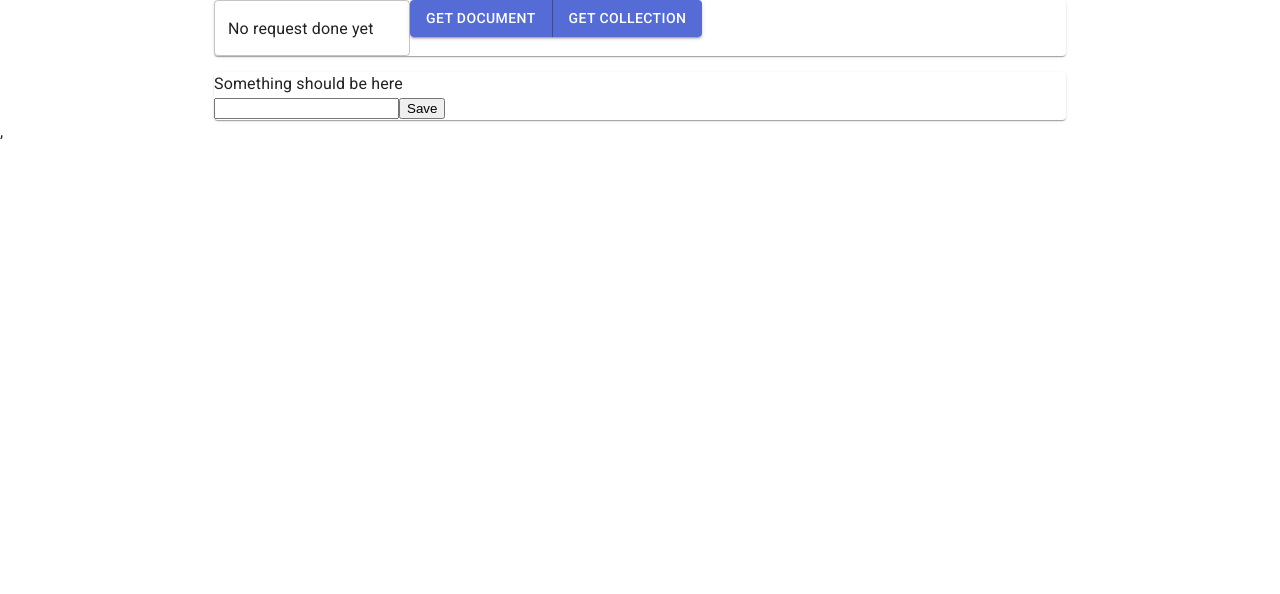
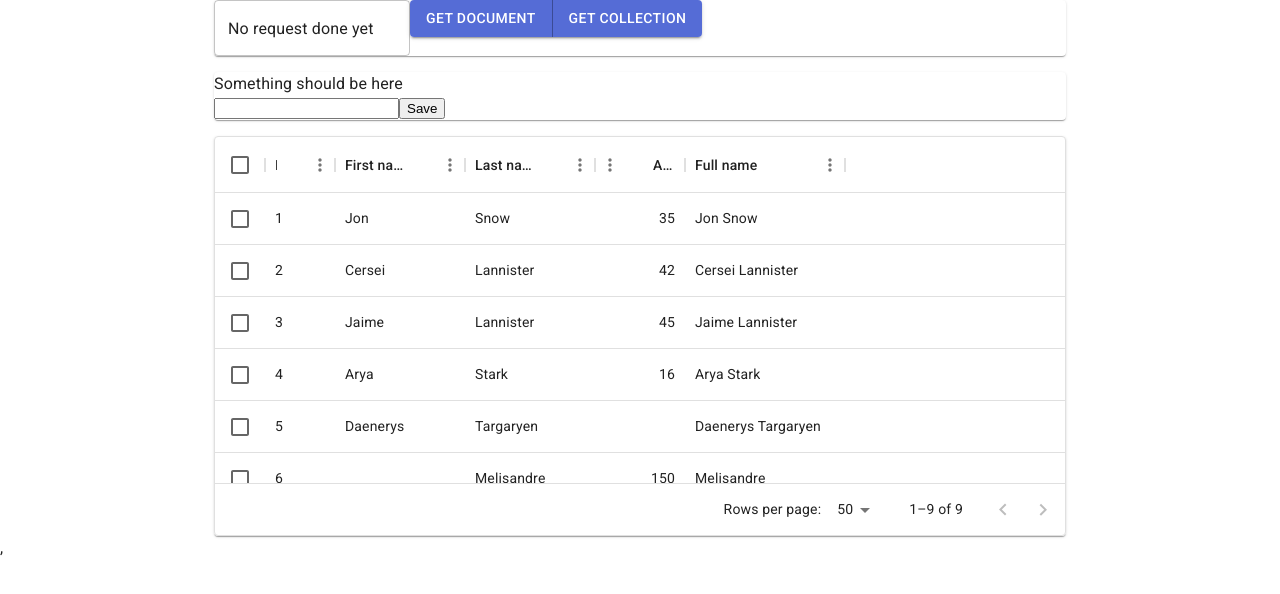
Before and after one commit to hnvlm/accounting-firebase, a React (Vite) app: page / in a window 1280 px wide. Shown: the top 594 px of the page. Built offline with nearby package versions, Linux system fonts and the light colour scheme.

Commit message:
Demo grid, add proptypes

```diff
--- a/package.json
+++ b/package.json
@@ -16,6 +16,7 @@
     "@mui/material": "^5.12.1",
     "@mui/x-data-grid": "^6.2.0",
     "firebase": "^9.21.0",
+    "prop-types": "^15.8.1",
     "react": "^18.2.0",
     "react-dom": "^18.2.0"
   },
--- a/src/App.jsx
+++ b/src/App.jsx
@@ -2,8 +2,9 @@
 import { handleSubmit } from './firebase/BasicOperations';
 import { getDocument, getCollection } from './firebase/Get';
 
-// Const and Data
+// Const and Components
 import { collections } from './const/FirebaseConsts';
+import CollectionGrid from './components/grids/CollectionGrid';
 
 // MUI
 import { styled } from '@mui/material/styles';
@@ -12,7 +13,6 @@
 import Paper from '@mui/material/Paper';
 import Grid from '@mui/material/Grid';
 import {Button, ButtonGroup, TextField}  from '@mui/material';
-import { DataGrid } from '@mui/x-data-grid';
 
 const Item = styled(Paper)(({ theme }) => ({
   backgroundColor: theme.palette.mode === 'dark' ? '#1A2027' : '#fff',
@@ -102,6 +102,12 @@
               </form>
             </Paper>
           </Grid>
+
+          <Grid item xs={12}>
+            <Paper>
+              <CollectionGrid collection={collections.test} />
+            </Paper>
+          </Grid>
         </Grid>
       </Box>
     </Container>
--- /dev/null
+++ b/src/components/grids/CollectionGrid.jsx
@@ -0,0 +1,60 @@
+import React from 'react'
+import { DataGrid } from '@mui/x-data-grid';
+import PropTypes from 'prop-types';
+
+const columns = [
+  { field: 'id', headerName: 'ID', width: 70 },
+  { field: 'firstName', headerName: 'First name', width: 130 },
+  { field: 'lastName', headerName: 'Last name', width: 130 },
+  {
+    field: 'age',
+    headerName: 'Age',
+    type: 'number',
+    width: 90,
+  },
+  {
+    field: 'fullName',
+    headerName: 'Full name',
+    description: 'This column has a value getter and is not sortable.',
+    sortable: false,
+    width: 160,
+    valueGetter: (params) =>
+      `${params.row.firstName || ''} ${params.row.lastName || ''}`,
+  },
+];
+
+const rows = [
+  { id: 1, lastName: 'Snow', firstName: 'Jon', age: 35 },
+  { id: 2, lastName: 'Lannister', firstName: 'Cersei', age: 42 },
+  { id: 3, lastName: 'Lannister', firstName: 'Jaime', age: 45 },
+  { id: 4, lastName: 'Stark', firstName: 'Arya', age: 16 },
+  { id: 5, lastName: 'Targaryen', firstName: 'Daenerys', age: null },
+  { id: 6, lastName: 'Melisandre', firstName: null, age: 150 },
+  { id: 7, lastName: 'Clifford', firstName: 'Ferrara', age: 44 },
+  { id: 8, lastName: 'Frances', firstName: 'Rossini', age: 36 },
+  { id: 9, lastName: 'Roxie', firstName: 'Harvey', age: 65 },
+];
+
+const CollectionGrid = ({collection, height }) => {
+  return (
+    <div style={{ height: height, width: '100%' }}>
+      <DataGrid
+        rows={rows}
+        columns={columns}
+        paginationModel={{ page: 0, pageSize: 50 }}
+        checkboxSelection
+      />
+    </div>
+  );
+};
+
+CollectionGrid.propTypes = {
+  collection: PropTypes.string.isRequired,
+  height: PropTypes.number,
+}
+
+CollectionGrid.defaultProps = {
+  height: 400,
+}
+
+export default CollectionGrid
```
Also changed, not shown: 1 other file (tests, documents, lock files or other folders).
